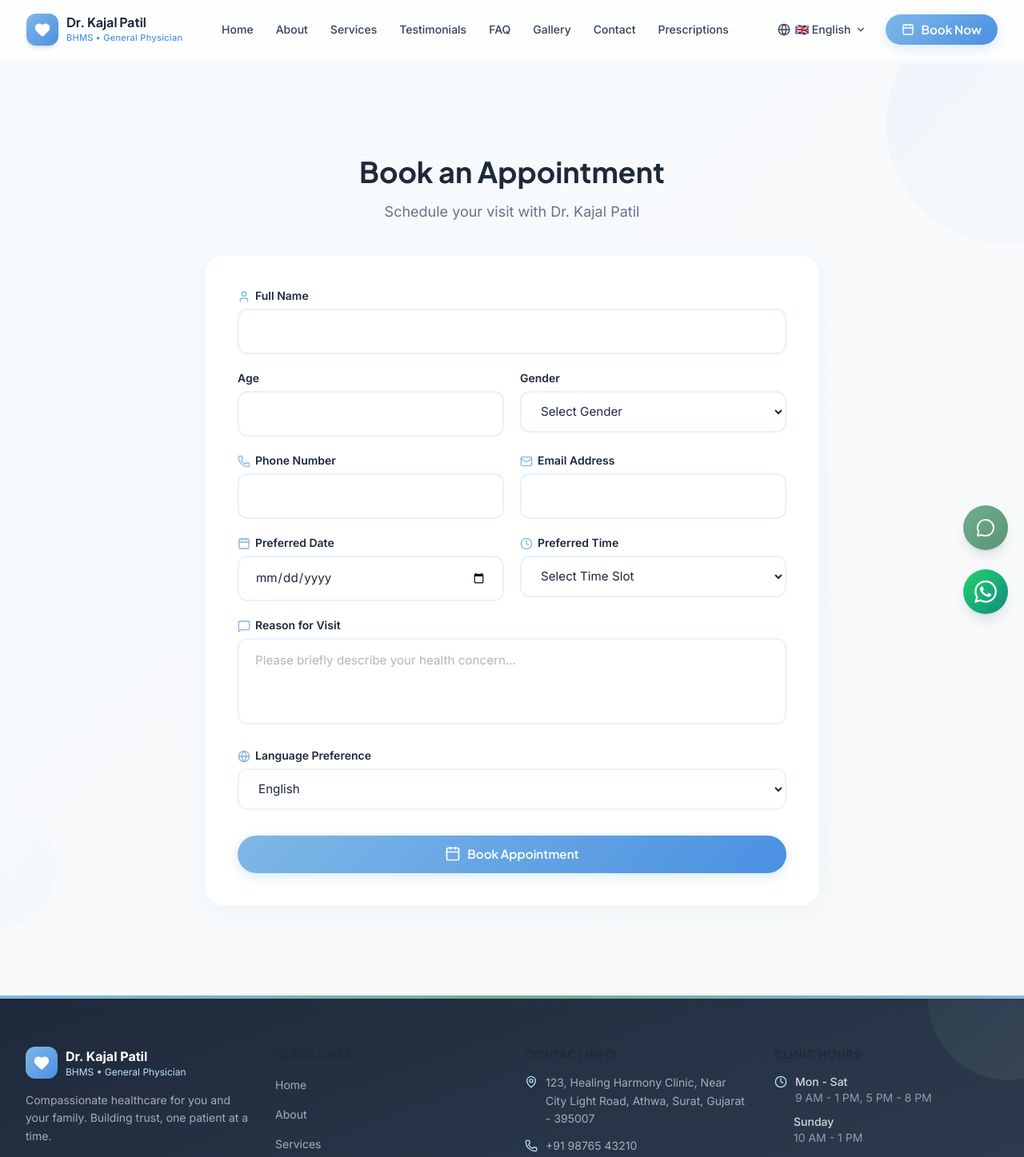
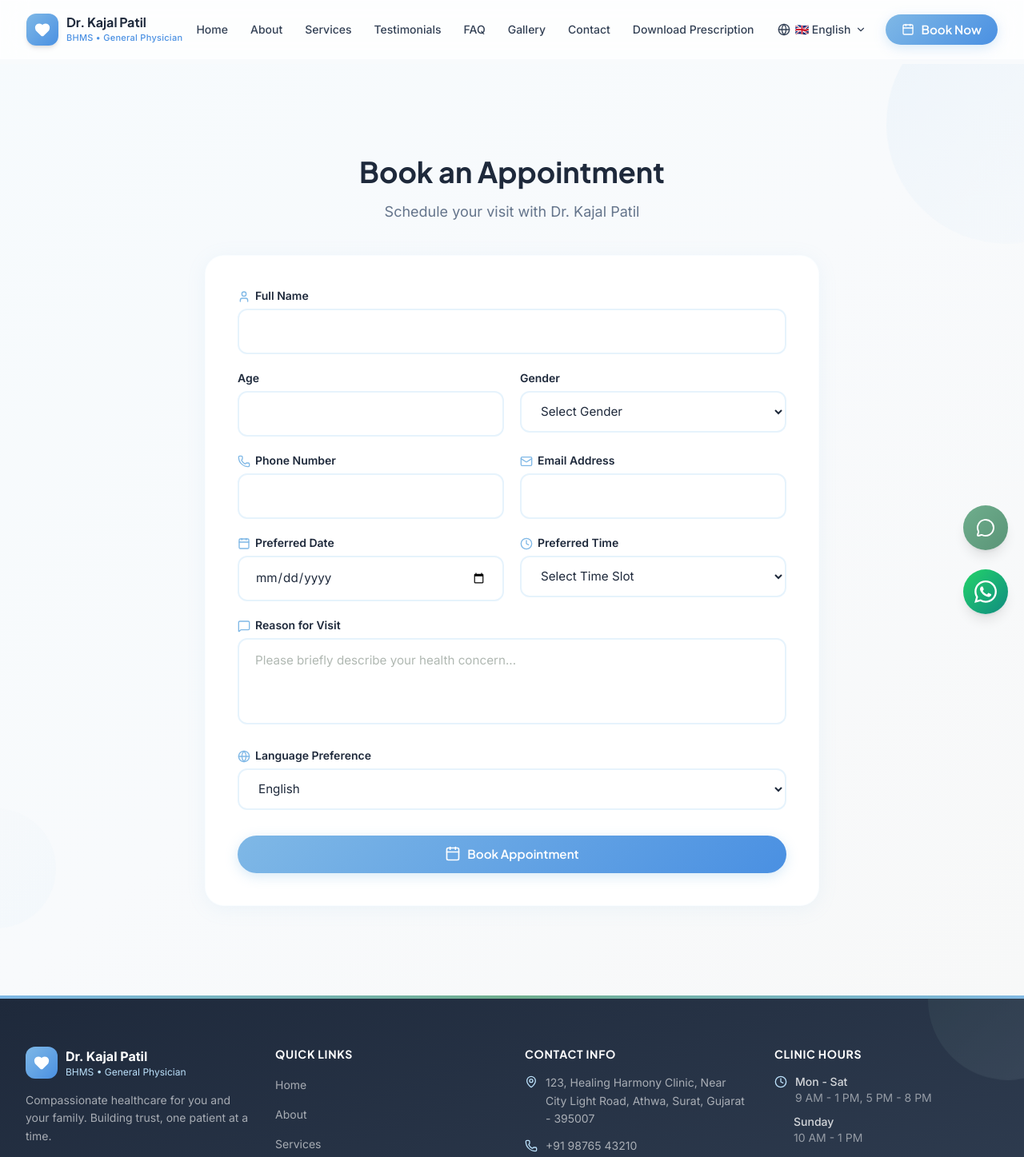
Before and after one commit to SairajGupta/Clinic_Management_Sys, a React (Vite) app in the folder Frontend/: page /appointment in a window 1280 px wide. Shown: the top 1447 px of the page at 80% size. Built offline with nearby package versions, Linux system fonts and the light colour scheme.

Commit message:
Minor bug fixes

```diff
--- a/Frontend/src/components/Footer.tsx
+++ b/Frontend/src/components/Footer.tsx
@@ -54,7 +54,7 @@
 
           {/* Quick Links */}
           <div>
-            <h4 className="text-sm font-bold text-white uppercase tracking-wider mb-4">
+            <h4 className="text-sm font-bold !text-white uppercase tracking-wider mb-4">
               {t('footer.quickLinks')}
             </h4>
             <ul className="space-y-2.5">
@@ -80,7 +80,7 @@
 
           {/* Contact Info */}
           <div>
-            <h4 className="text-sm font-bold text-white uppercase tracking-wider mb-4">
+            <h4 className="text-sm font-bold !text-white uppercase tracking-wider mb-4">
               {t('footer.contactInfo')}
             </h4>
             <ul className="space-y-3">
@@ -113,7 +113,7 @@
 
           {/* Clinic Hours */}
           <div>
-            <h4 className="text-sm font-bold text-white uppercase tracking-wider mb-4">
+            <h4 className="text-sm font-bold !text-white uppercase tracking-wider mb-4">
               {t('footer.clinicHours')}
             </h4>
             <div className="space-y-2.5">
--- a/Frontend/src/i18n/en.json
+++ b/Frontend/src/i18n/en.json
@@ -8,7 +8,7 @@
     "faq": "FAQ",
     "gallery": "Gallery",
     "contact": "Contact",
-    "prescription": "Prescriptions",
+    "prescription": "Download Prescription",
     "bookNow": "Book Now"
   },
   "hero": {
--- a/Frontend/src/pages/Appointment.tsx
+++ b/Frontend/src/pages/Appointment.tsx
@@ -212,7 +212,6 @@
                       className="input-field"
                       value={form.email}
                       onChange={(e) => updateField('email', e.target.value)}
-                      required
                     />
                   </div>
 
--- a/Frontend/src/pages/Home.tsx
+++ b/Frontend/src/pages/Home.tsx
@@ -82,7 +82,13 @@
                 rel="noopener noreferrer"
                 className="btn-whatsapp text-base px-8 py-3.5"
               >
-                <MessageCircle className="w-5 h-5" />
+                <svg
+                  viewBox="0 0 24 24"
+                  className="w-5 h-5 fill-current"
+                  xmlns="http://www.w3.org/2000/svg"
+                >
+                  <path d="M17.472 14.382c-.297-.149-1.758-.867-2.03-.967-.273-.099-.471-.148-.67.15-.197.297-.767.966-.94 1.164-.173.199-.347.223-.644.075-.297-.15-1.255-.463-2.39-1.475-.883-.788-1.48-1.761-1.653-2.059-.173-.297-.018-.458.13-.606.134-.133.298-.347.446-.52.149-.174.198-.298.298-.497.099-.198.05-.371-.025-.52-.075-.149-.669-1.612-.916-2.207-.242-.579-.487-.5-.669-.51-.173-.008-.371-.01-.57-.01-.198 0-.52.074-.792.372-.272.297-1.04 1.016-1.04 2.479 0 1.462 1.065 2.875 1.213 3.074.149.198 2.096 3.2 5.077 4.487.709.306 1.262.489 1.694.625.712.227 1.36.195 1.871.118.571-.085 1.758-.719 2.006-1.413.248-.694.248-1.289.173-1.413-.074-.124-.272-.198-.57-.347m-5.421 7.403h-.004a9.87 9.87 0 01-5.031-1.378l-.361-.214-3.741.982.998-3.648-.235-.374a9.86 9.86 0 01-1.51-5.26c.001-5.45 4.436-9.884 9.888-9.884 2.64 0 5.122 1.03 6.988 2.898a9.825 9.825 0 012.893 6.994c-.003 5.45-4.437 9.884-9.885 9.884m8.413-18.297A11.815 11.815 0 0012.05 0C5.495 0 .16 5.335.157 11.892c0 2.096.547 4.142 1.588 5.945L.057 24l6.305-1.654a11.882 11.882 0 005.683 1.448h.005c6.554 0 11.89-5.335 11.893-11.893a11.821 11.821 0 00-3.48-8.413z" />
+                </svg>
                 {t('hero.whatsappConsult')}
               </a>
             </div>
@@ -584,7 +590,7 @@
           </Link>
           <a
             href="tel:+919876543210"
-            className="text-white/90 hover:text-white font-semibold text-base inline-flex items-center gap-2 transition-colors"
+            className="border-2 border-white/80 text-white hover:bg-white hover:text-sage-dark px-8 py-3.5 rounded-full font-bold font-[family-name:var(--font-heading)] text-base shadow-lg transition-all duration-300 inline-flex items-center gap-2"
           >
             <Phone className="w-5 h-5" />
             {t('ctaSection.callUs')}: +91 98765 43210
```
Also changed, not shown: 1 other file (tests, documents, lock files or other folders).
